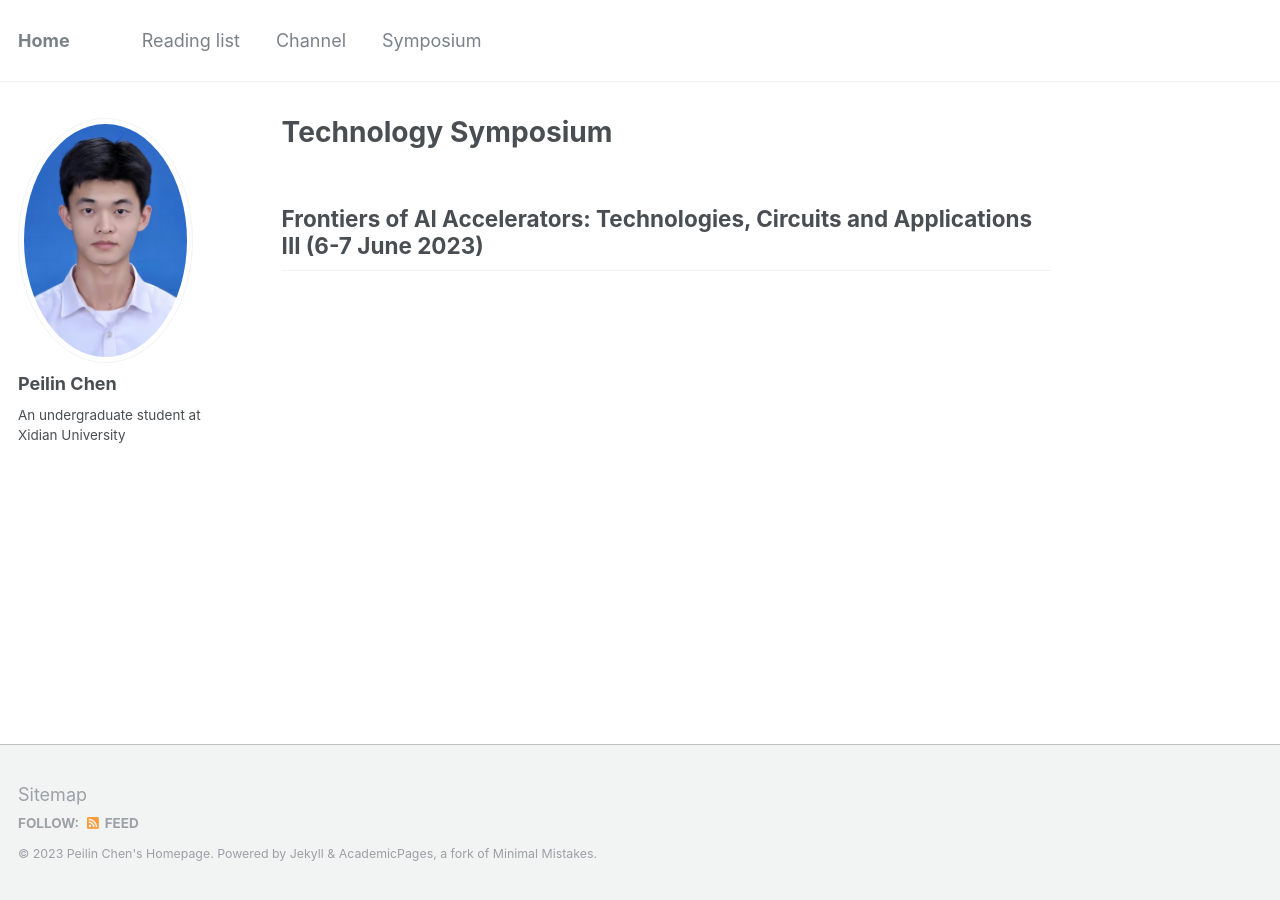
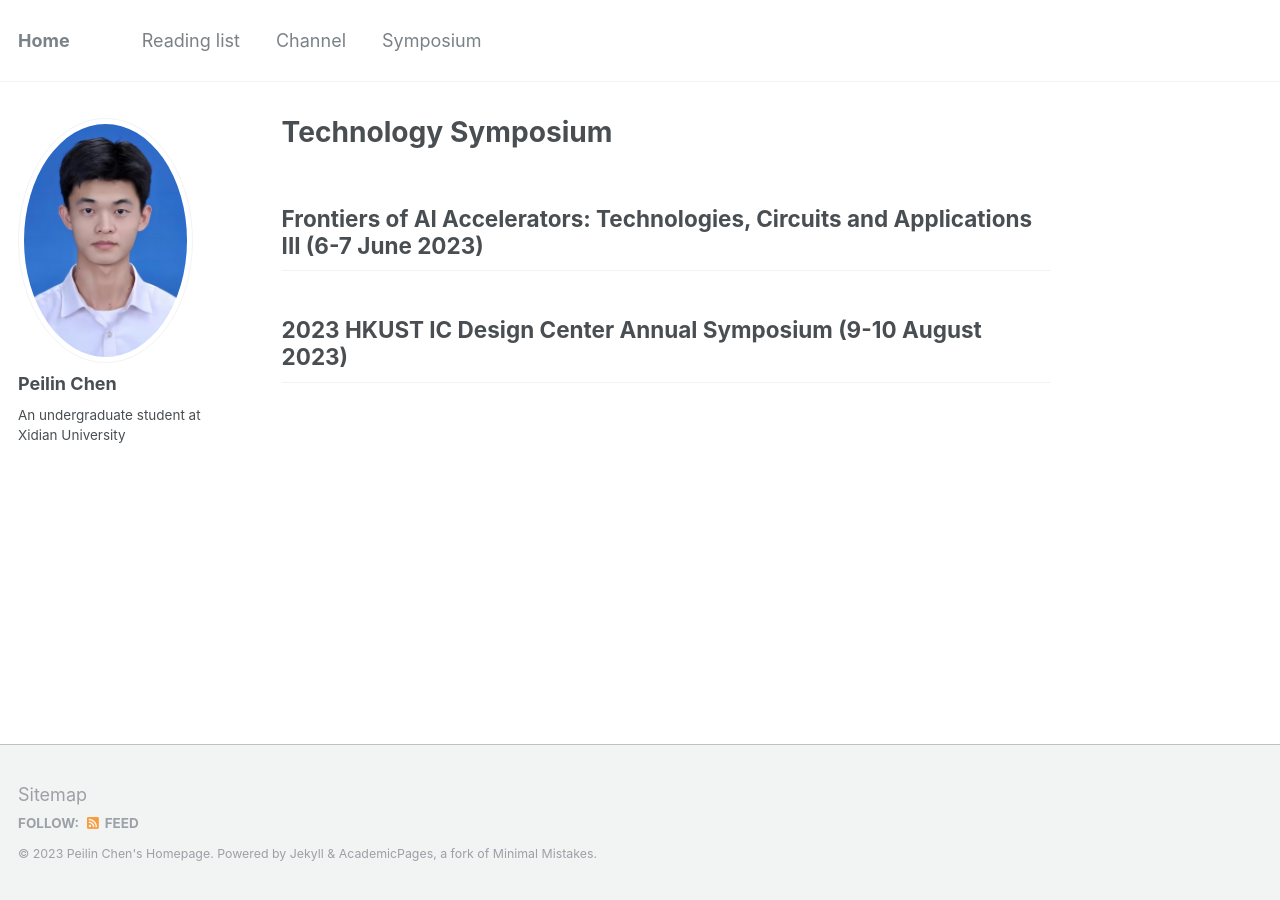
Before and after one commit to peilin-chen/peilin-chen.github.io, a Jekyll site: the page built from _pages/symposium.md, in a window 1280 px wide. Built offline with Jekyll 4.4.1, drawn with Linux system fonts in a browser that asks for light colours.

Commit message:
Update symposium.md

```diff
--- a/_pages/symposium.md
+++ b/_pages/symposium.md
@@ -6,3 +6,5 @@ author_profile: true
 ---
 
 ## Frontiers of AI Accelerators: Technologies, Circuits and Applications III (6-7 June 2023)
+
+## 2023 HKUST IC Design Center Annual Symposium (9-10 August 2023)
```
